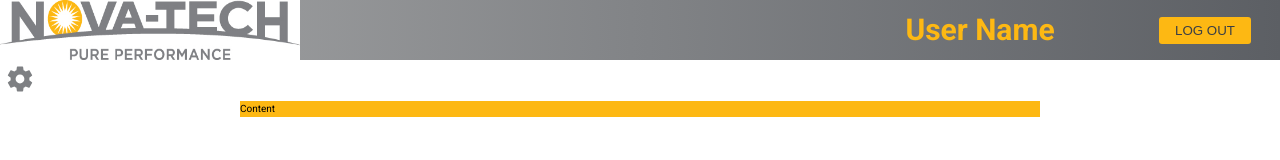
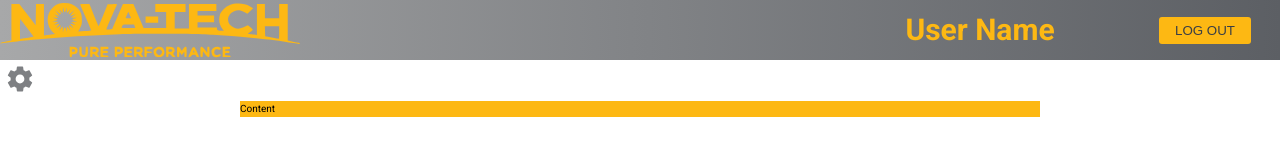
Before and after one commit to deertzm/mock-evals, a website: page index.html in a window 1280 px wide. Drawn offline with nearby package versions, Linux system fonts and the light colour scheme; files that its build step writes are made by us from their sources.

Commit message:
Add NTI logo svg sheet.

```diff
--- a/index.html
+++ b/index.html
@@ -13,7 +13,9 @@
 
     <body class="container">
         <div class="nti-header">
-            <img class="nti-header__logo" alt="NTI Logo" src="img/NovaTech_Logo-RGB.jpg"/>
+            <svg class="nti-header__logo">
+                <use href="img/ntilogosprite.svg#icon-ntilogo" ></use>
+            </svg>
 
             <div class="nti-header__user">User Name</div>
             <button class="nti-header__login">Log Out</button>
--- a/sass/_ntiheader.scss
+++ b/sass/_ntiheader.scss
@@ -14,10 +14,15 @@
     &__logo {
         width: 100%;
         height: 100%;
-        fill: $color-primary;
-        z-index: 2;
+        fill: $color-primary-light-1;
+        cursor: pointer;
+        transition: all .2s;
 
         grid-column: 1 / 2;
+
+        &:hover {
+            fill: $color-primary;
+        }
     }
 
     &__user {
```
Also changed, not shown: img/ntilogo.png (added), img/ntilogo.svg (added), img/ntilogosprite.svg (added).
